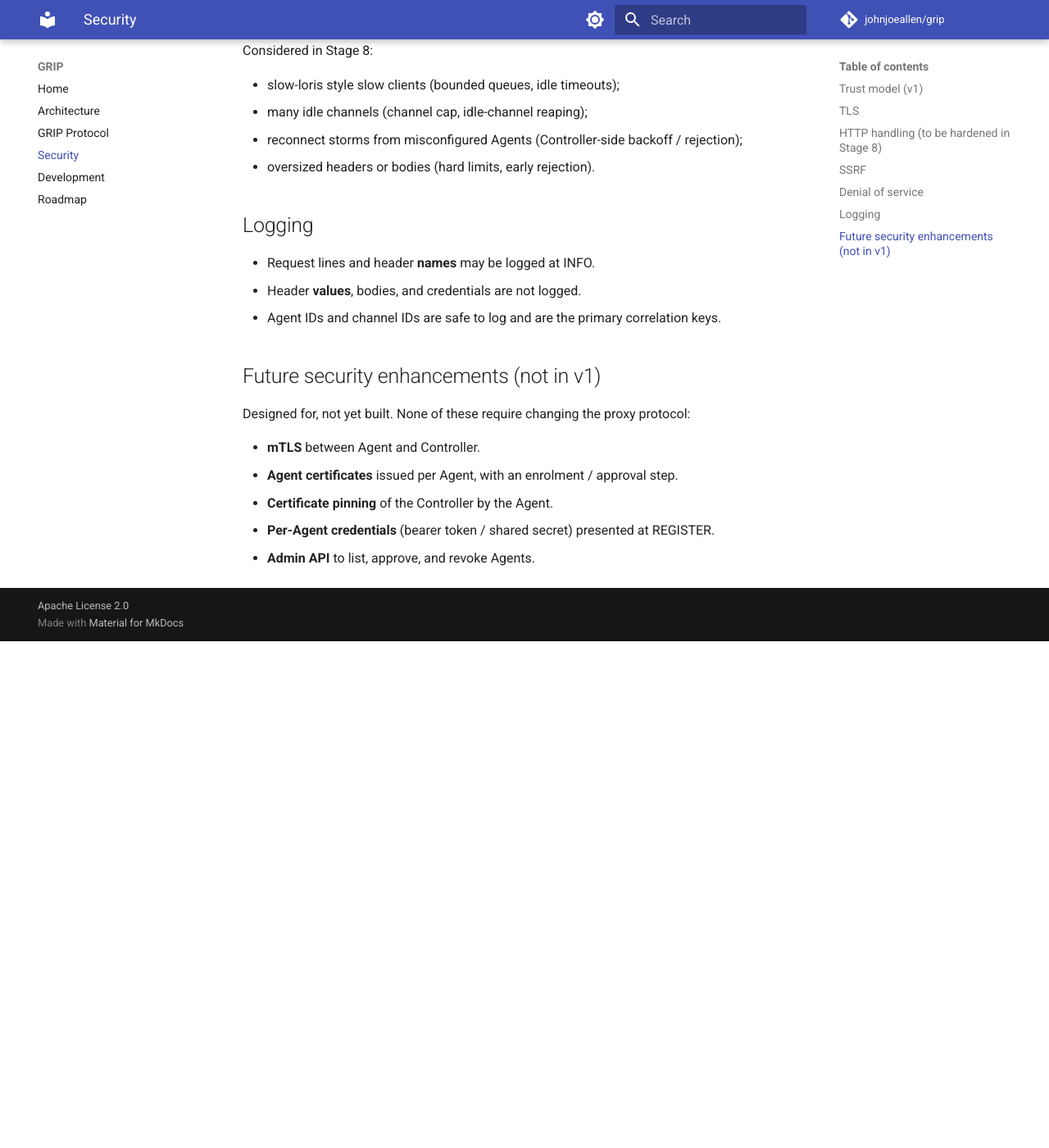
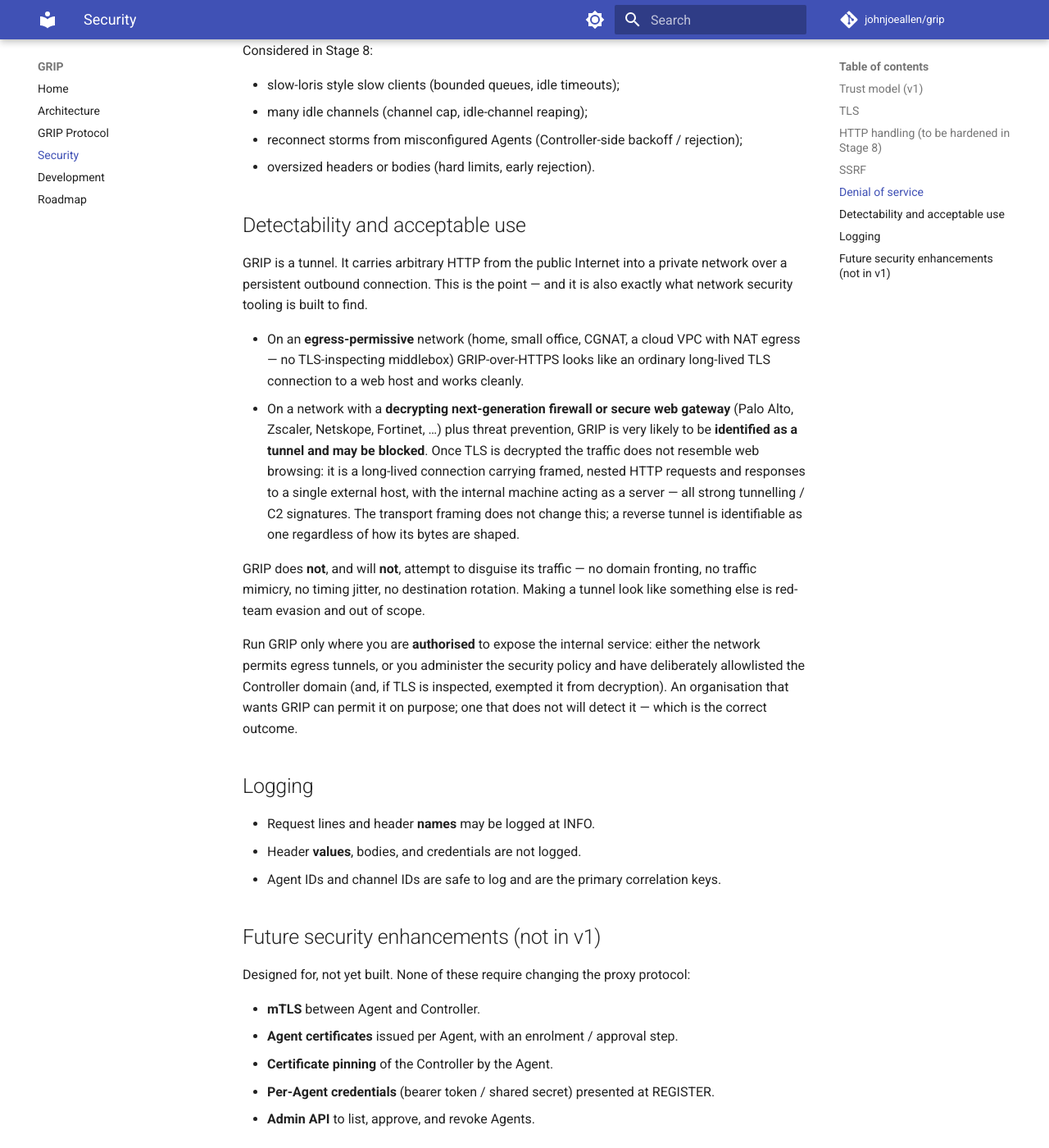
Before and after one commit to johnjoeallen/grip, an MkDocs documentation site: the page built from docs/security.md, in a window 1280 px wide and 1400 px high, scrolled down 1443 px. Shown: the whole window at 82% size. Built offline with MkDocs 1.6.1 and Material for MkDocs 9.7.7, drawn with Linux system fonts in a browser that asks for light colours; comment, search, counter and statistics services are not loaded; before the commit the page ends 2225 px from its top, so only the background shows below that.

Commit message:
docs: add "Detectability and acceptable use" to security (#47)
A reverse tunnel is identifiable as one by a TLS-inspecting NGFW no matter
how it frames its bytes. Spell out GRIP's real envelope (egress-permissive
networks, or ones where the operator controls policy and allowlists the
Controller), and state plainly that GRIP will not attempt traffic
disguise. Cross-linked from the README.


Claude-Session: https://claude.ai/code/session_01GEgvkxp9vBPD5rwkWEt4vM

Co-authored-by: Claude Sonnet 5 <noreply@anthropic.com>

```diff
--- a/docs/security.md
+++ b/docs/security.md
@@ -58,6 +58,37 @@ Considered in Stage 8:
   rejection);
 - oversized headers or bodies (hard limits, early rejection).
 
+## Detectability and acceptable use
+
+GRIP is a tunnel. It carries arbitrary HTTP from the public Internet into a
+private network over a persistent outbound connection. This is the point — and
+it is also exactly what network security tooling is built to find.
+
+- On an **egress-permissive** network (home, small office, CGNAT, a cloud VPC
+  with NAT egress — no TLS-inspecting middlebox) GRIP-over-HTTPS looks like an
+  ordinary long-lived TLS connection to a web host and works cleanly.
+- On a network with a **decrypting next-generation firewall or secure web
+  gateway** (Palo Alto, Zscaler, Netskope, Fortinet, …) plus threat
+  prevention, GRIP is very likely to be **identified as a tunnel and may be
+  blocked**. Once TLS is decrypted the traffic does not resemble web browsing:
+  it is a long-lived connection carrying framed, nested HTTP requests and
+  responses to a single external host, with the internal machine acting as a
+  server — all strong tunnelling / C2 signatures. The transport framing does
+  not change this; a reverse tunnel is identifiable as one regardless of how
+  its bytes are shaped.
+
+GRIP does **not**, and will **not**, attempt to disguise its traffic — no
+domain fronting, no traffic mimicry, no timing jitter, no destination
+rotation. Making a tunnel look like something else is red-team evasion and out
+of scope.
+
+Run GRIP only where you are **authorised** to expose the internal service:
+either the network permits egress tunnels, or you administer the security
+policy and have deliberately allowlisted the Controller domain (and, if TLS is
+inspected, exempted it from decryption). An organisation that wants GRIP can
+permit it on purpose; one that does not will detect it — which is the correct
+outcome.
+
 ## Logging
 
 - Request lines and header **names** may be logged at INFO.
```
Also changed, not shown: README.md (+5 -0 lines).
